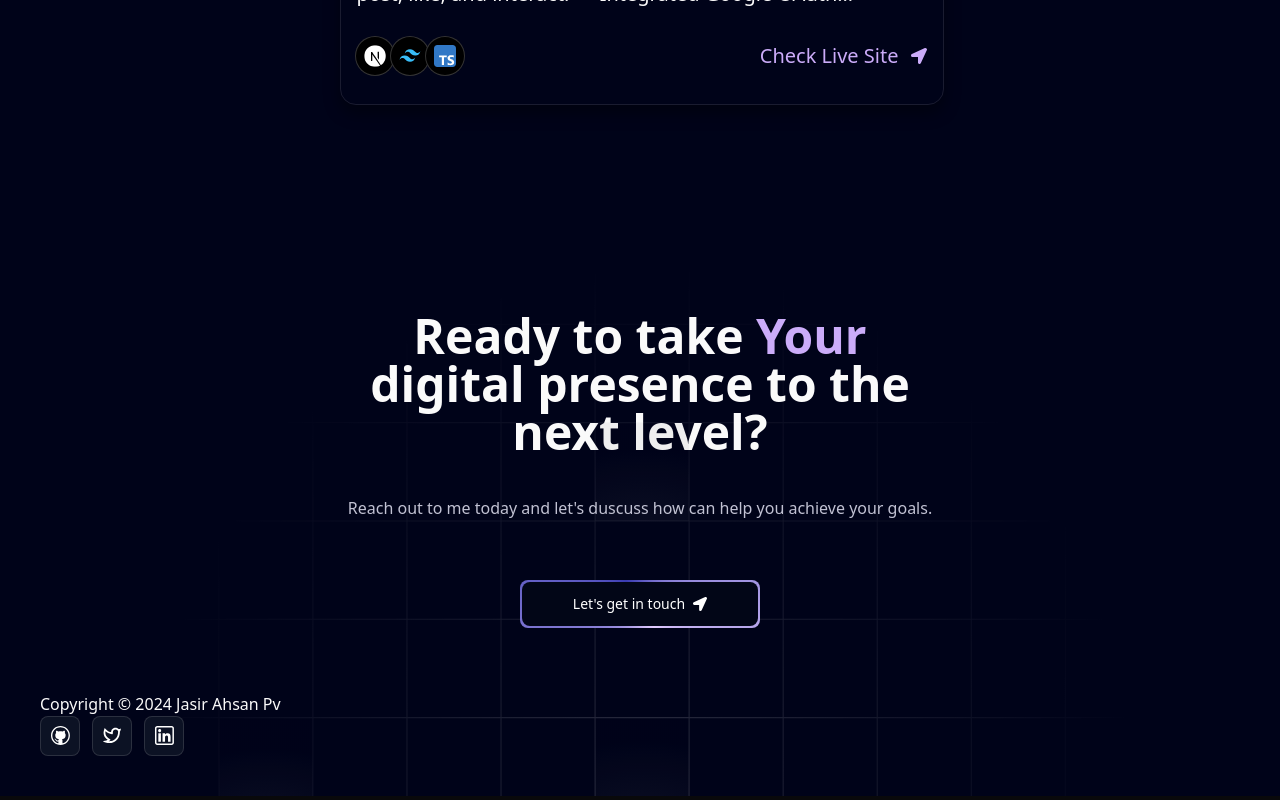
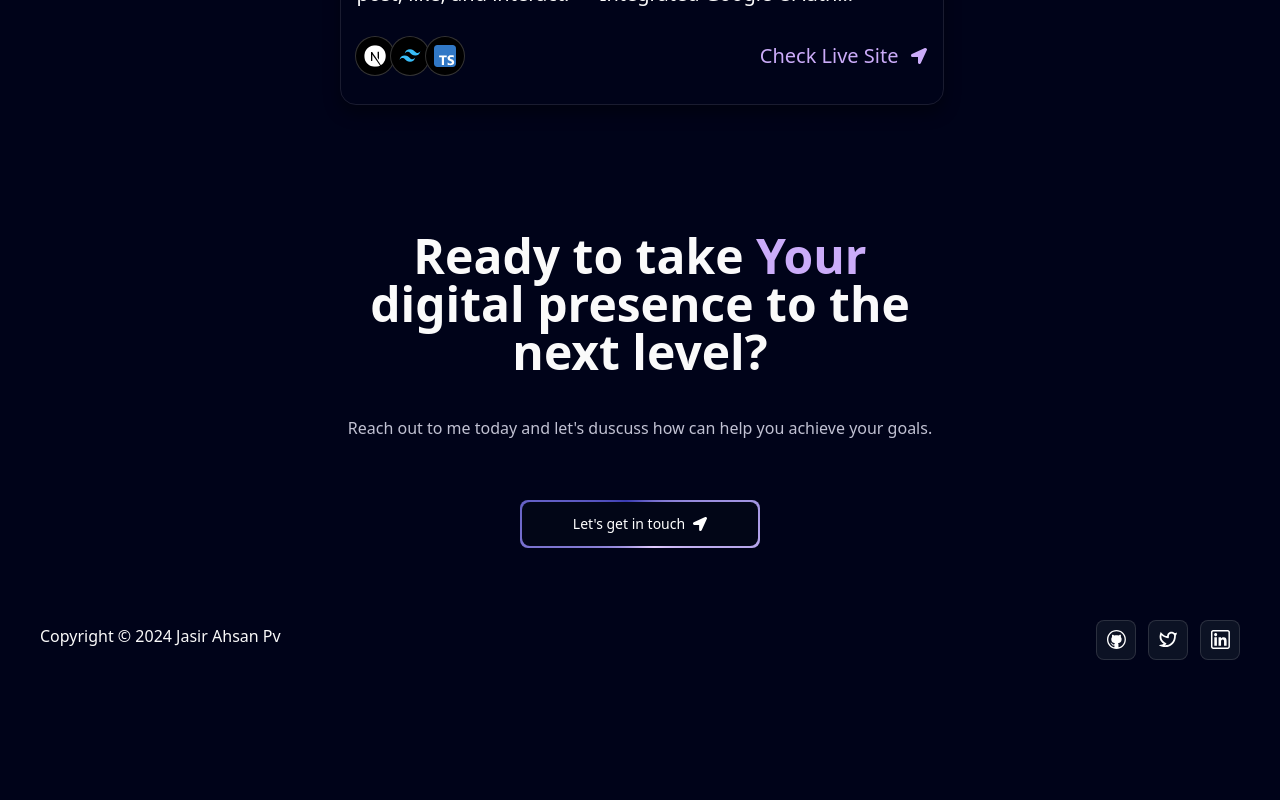
Before and after one commit to jasir-pv/My-Portfolio, a Next.js app: page / in a window 1280 px wide. Shown: the part 3425-4225 px from the top of the page. Built offline with nearby package versions, Linux system fonts and the light colour scheme.

Commit message:
footer work completed

```diff
--- a/components/Footer.tsx
+++ b/components/Footer.tsx
@@ -5,14 +5,8 @@ import { socialMedia } from '@/data'
 
 const Footer = () => {
   return (
-    <footer className='w-full pt-20 pb-10 ' id='contact'>
-      <div className='w-full absolute left-0 -bottom-72 min-h-96'>
-        <img
-            src='/footer-grid.svg'
-            alt='grid'
-            className='w-full h-full opacity-80'
-         />
-      </div>
+    <footer className='w-full pb-10  mb-[100px]' id='contact'>
+
 
       <div className="flex flex-col items-center">
         <h1 className='heading lg:max-w-[45vw]'>
@@ -34,19 +28,20 @@ const Footer = () => {
 
       <div className='flex mt-16 md:flex-row flex-col justify-between items-center'>
         <p className='md:text-base text-sm md:font-normal font-light'>
-            Copyright © 2024 Jasir Ahsan Pv</p>
-      </div>
+            Copyright © 2024 Jasir Ahsan Pv
+            </p>
 
-
-      <div className='flex items-center md:gap-3'>
+      <div className='flex items-center md:gap-3 gap-4 mt-2'>
         {socialMedia.map((profile) => (
             <div key={profile.id}
             className="w-10 h-10 cursor-pointer flex justify-center items-center backdrop-filter backdrop-blur-lg saturate-180 bg-opacity-75 bg-black-200 rounded-lg border border-black-300"             >
-                <img src={profile.img} alt={profile.id}
+                <img src={profile.img} alt={'icons'}
                     width={20} height={20}
                 />
             </div>
         ))}
+      </div>
+
       </div>
     </footer>
   )
--- a/components/ui/FloatingNav.tsx
+++ b/components/ui/FloatingNav.tsx
@@ -69,13 +69,10 @@ export const FloatingNav = ({
             )}
           >
             <span className="block sm:hidden">{navItem.icon}</span>
-            <span className="hidden sm:block text-sm">{navItem.name}</span>
+            <span className="text-sm !cursor-pointer">{navItem.name}</span>
           </Link>
         ))}
-        {/* <button className="border text-sm font-medium relative border-neutral-200 dark:border-white/[0.2] text-black dark:text-white px-4 py-2 rounded-full">
-          <span>Login</span>
-          <span className="absolute inset-x-0 w-1/2 mx-auto -bottom-px bg-gradient-to-r from-transparent via-blue-500 to-transparent  h-px" />
-        </button> */}
+
       </motion.div>
     </AnimatePresence>
   );
```
